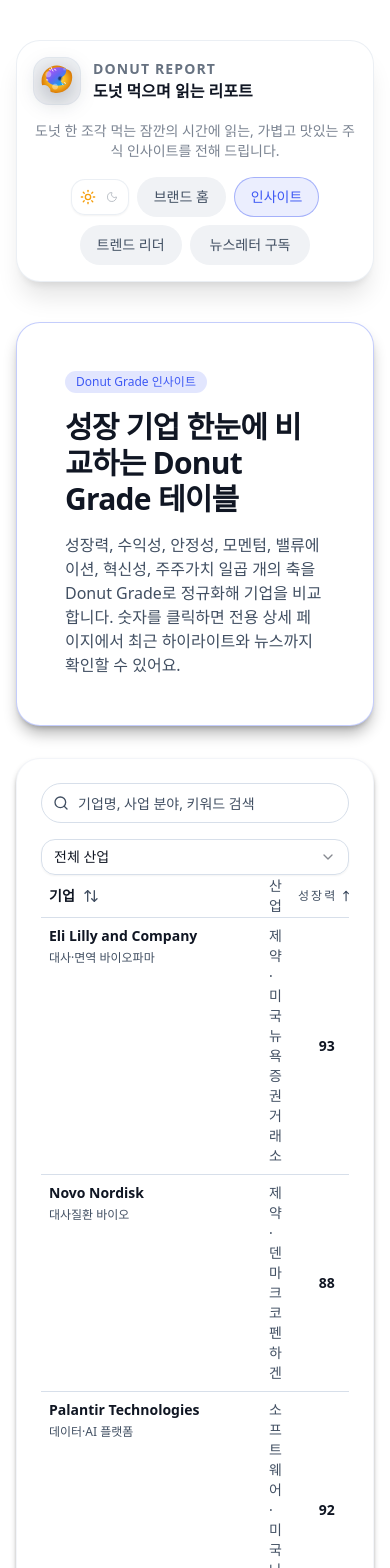
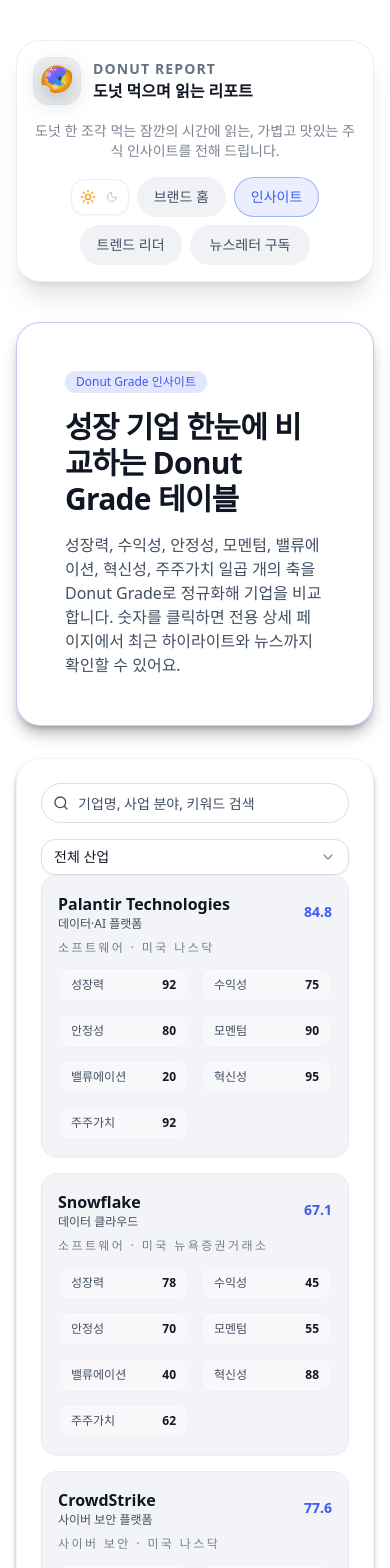
Before and after one commit to dlwodud1016/donut-report-web, a React (Vite) app: page /report in a window 390 px wide. Shown: the top 1568 px of the page. Built offline with nearby package versions, Linux system fonts and the light colour scheme.

Commit message:
feat: 모바일 반응형

```diff
--- a/src/pages/report-page.tsx
+++ b/src/pages/report-page.tsx
@@ -300,7 +300,54 @@
                     </Select>
                 </CardHeader>
                 <CardContent className="p-0">
-                    <div className="overflow-x-auto">
+                    <div className="space-y-4 sm:hidden">
+                        {filteredInsights.length === 0 ? (
+                            <p className="py-6 text-center text-sm text-muted-foreground">
+                                조건에 맞는 기업을 찾을 수 없습니다.
+                            </p>
+                        ) : (
+                            filteredInsights.map((company) => (
+                                <button
+                                    key={company.id}
+                                    type="button"
+                                    onClick={() =>
+                                        navigate({
+                                            to: "/report/$companyId",
+                                            params: { companyId: company.id },
+                                        })
+                                    }
+                                    className="w-full rounded-2xl border border-border/40 bg-muted/80 p-4 text-left shadow-sm focus-visible:outline-none focus-visible:ring-2 focus-visible:ring-primary"
+                                >
+                                    <div className="flex items-center justify-between gap-3">
+                                        <div>
+                                            <p className="text-base font-semibold text-foreground">
+                                                {company.name}
+                                            </p>
+                                            <p className="text-xs text-muted-foreground">{company.brandLabel}</p>
+                                        </div>
+                                        <span className="text-sm font-semibold text-primary">
+                                            {computeCompanyDonutGrade(company).toFixed(1)}
+                                        </span>
+                                    </div>
+                                    <p className="mt-2 text-xs uppercase tracking-[0.2em] text-muted-foreground/70">
+                                        {company.industry}
+                                    </p>
+                                    <div className="mt-3 grid grid-cols-2 gap-3 text-xs text-muted-foreground">
+                                        {companyMetricKeys.map((key) => (
+                                            <div key={key} className="flex items-center justify-between gap-2 rounded-xl border border-border/30 bg-background/40 px-3 py-2">
+                                                <span>{translateCompanyMetric(key)}</span>
+                                                <span className="font-semibold text-foreground">
+                                                    {company.metrics[key]}
+                                                </span>
+                                            </div>
+                                        ))}
+                                    </div>
+                                </button>
+                            ))
+                        )}
+                    </div>
+
+                    <div className="hidden overflow-x-auto sm:block">
                         <Table>
                             <TableHeader>
                                 {table.getHeaderGroups().map((headerGroup) => (
```
